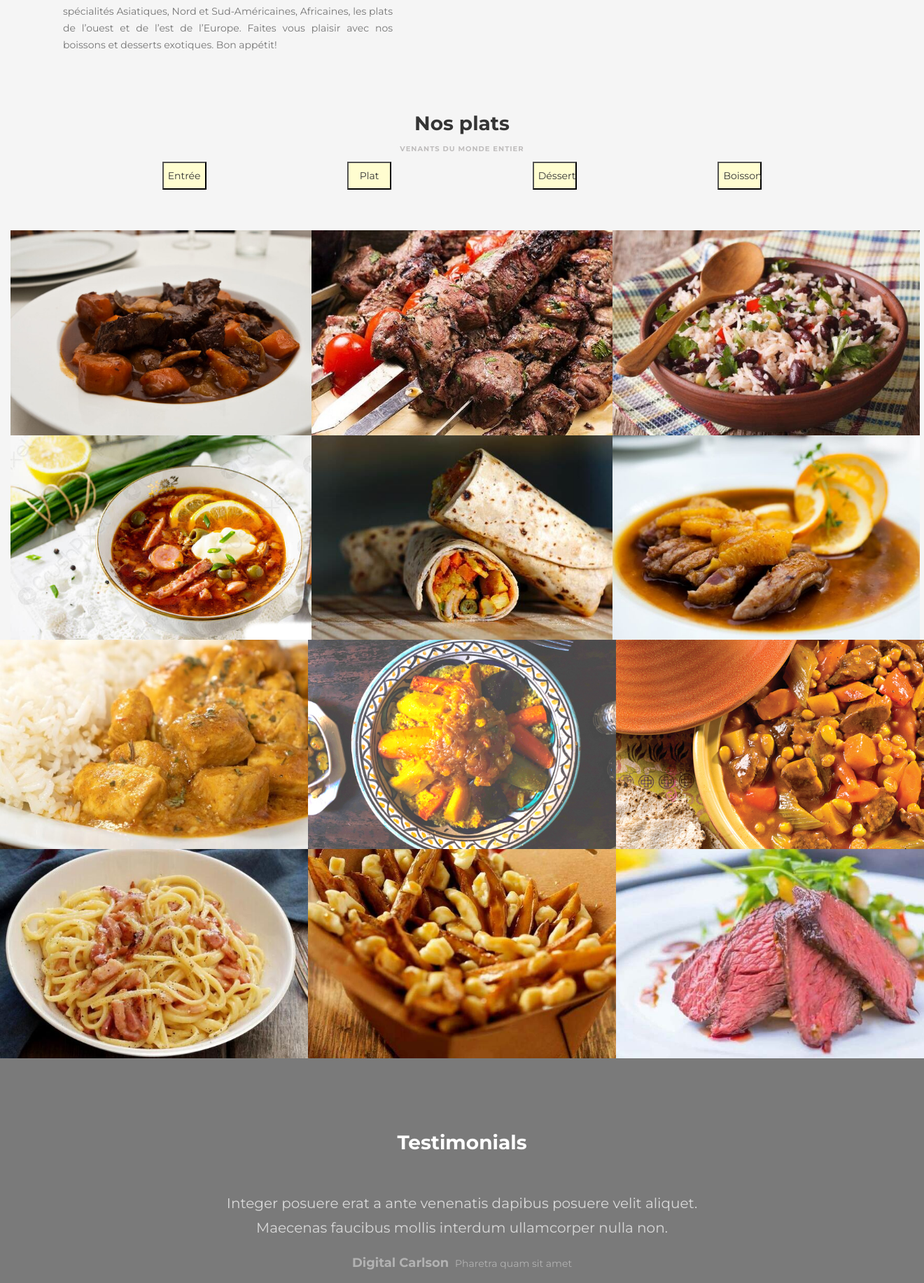
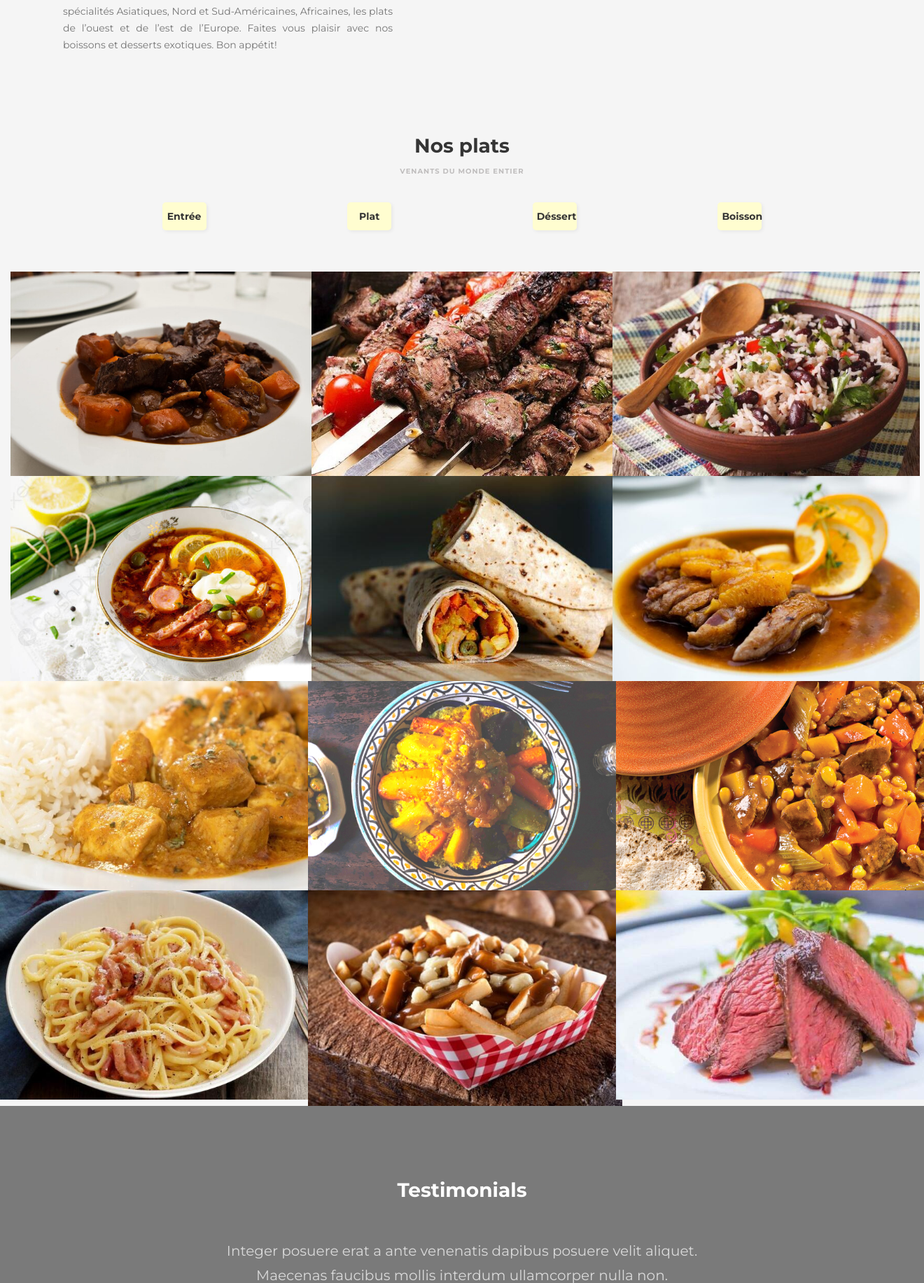
Before and after one commit to LoicKalai/projet_restaurant, a PHP site: page / in a window 1320 px wide; the page is wider, and only the part inside the window is pictured. Shown: the part 1285-3118 px from the top of that part at 70% size. Run offline with PHP 8.4, Linux system fonts and the light colour scheme; some web fonts are replaced.

Commit message:
[Modification]
Modification des boutons menus et changement d'images

```diff
--- a/css/anim_titre.css
+++ b/css/anim_titre.css
@@ -19,16 +19,35 @@
     height: 40px;
     width: 5%;
     margin: 0;
+    font-weight:700;
+    border:none;
+    border-radius: 5px;
+    box-shadow: 2px 2px 5px rgba(0, 0, 0, 0.06);
 
+
+
+
+
+}
+.btnmenue:hover{
+    background-color: #f9c784;
+}
+.btnmenue:active{
+    box-shadow: inset 0px 0px 30px 0px #f9c784;
+}
+.btnmenue:focus{
+    background-color:#fcaf58 ;
 }
 .place{
     display: flex;
     justify-content: space-evenly;
+    margin-top: 3.75rem;
 
 }
 
 #menu{
     padding: 0;
+    margin-top: 3.125rem;
 }
 
 
--- a/index.html
+++ b/index.html
@@ -131,7 +131,7 @@ http://www.templatemo.com/tm-515-eatery
 
 
 
-     <!-- MENU-->
+     <!---------------------------- MENU---------------------------------------------------->
      <section id="menu" data-stellar-background-ratio="0.5">
           <div class="container">
 
@@ -146,7 +146,7 @@ http://www.templatemo.com/tm-515-eatery
                                         <button type="button" class="btnmenue">Plat</button>
                                         <button type="button" class="btnmenue">Déssert</button>
                                         <button type="button" class="btnmenue">Boisson</button>
-                              </div>
+                                   </div>
 
                               </div>
                          </div>
@@ -387,7 +387,7 @@ http://www.templatemo.com/tm-515-eatery
                 </div>
           </div>
      </section>
-
+          <!----------------------------Fin du Menu----------------------------------------->
 
 
 
```
Also changed, not shown: images/poutine.jpg, js/anim_titre.js (line endings or trailing spaces).
